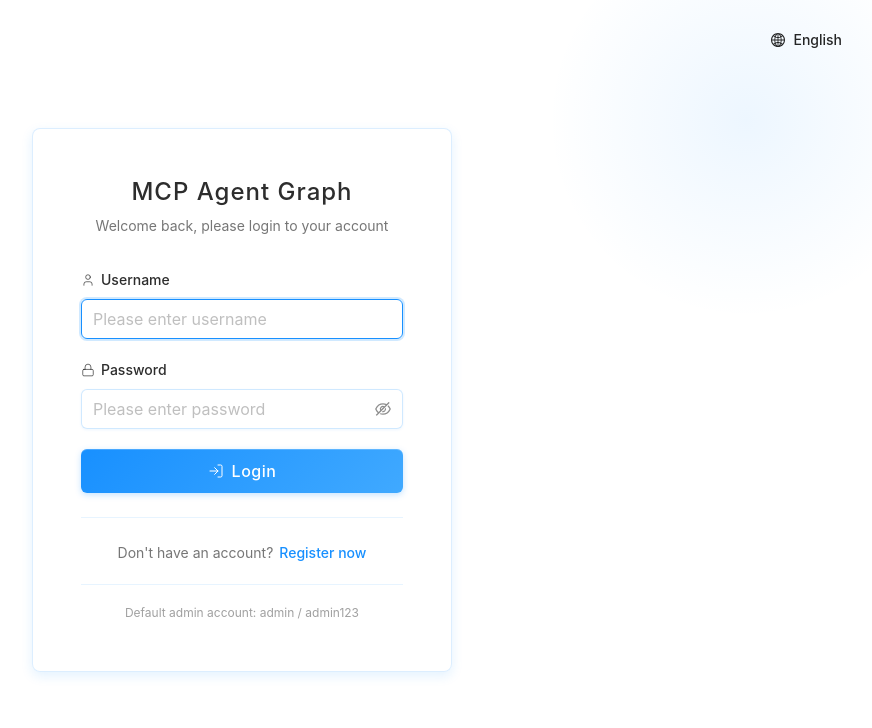
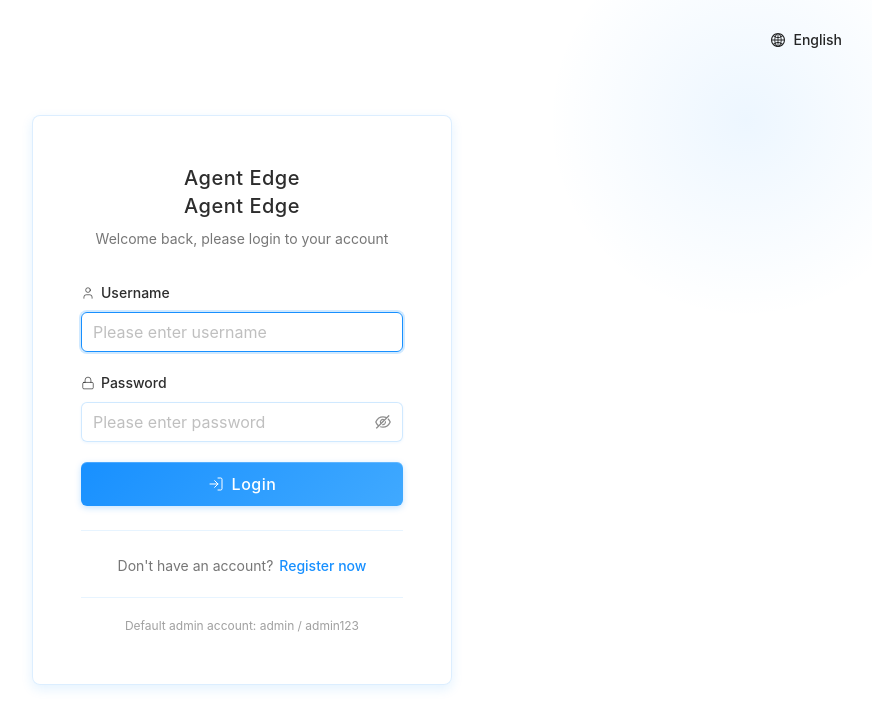
Before and after one commit to Blizzard-cyber/AgentGraph, a React (Vite) app in the folder frontend/: page /login in a window 1280 px wide. Shown: the top 728 px of the page, without its empty margins (398-1270 px from the left). Built offline with nearby package versions, Linux system fonts and the light colour scheme.

Commit message:
style(workspace）：修改mag系统名称

```diff
--- a/frontend/src/App.tsx
+++ b/frontend/src/App.tsx
@@ -37,7 +37,7 @@ const AppContent: React.FC = () => {
 
   useEffect(() => {
     // 设置页面标题
-    document.title = "MCP Agent Graph";
+    document.title = "Agent Edge - 自进化云边系统智能底座";
   }, []);
 
   return (
--- a/frontend/src/layouts/WorkspaceLayout.tsx
+++ b/frontend/src/layouts/WorkspaceLayout.tsx
@@ -113,14 +113,16 @@ const WorkspaceLayout: React.FC<WorkspaceLayoutProps> = ({ children }) => {
   };
 
   const titleStyle: CSSProperties = {
-    fontSize: '15px',
-    fontWeight: 500,
-    color: '#2d2d2d',
+    fontSize: '18px',
+    fontWeight: 600,
     margin: 0,
     letterSpacing: '0.5px',
     opacity: collapsed ? 0 : 1,
     transition: 'opacity 0.3s ease',
-    whiteSpace: 'nowrap'
+    whiteSpace: 'normal',
+    wordBreak: 'keep-all',
+    lineHeight: '1.3',
+    maxWidth: '240px'
   };
 
   // 导航区域样式
@@ -189,6 +191,38 @@ const WorkspaceLayout: React.FC<WorkspaceLayoutProps> = ({ children }) => {
             from { opacity: 0; }
             to { opacity: 1; }
           }
+
+          @keyframes titleGlow {
+            0%, 100% { text-shadow: 0 0 8px rgba(24, 144, 255, 0.2); }
+            50% { text-shadow: 0 0 12px rgba(24, 144, 255, 0.4); }
+          }
+
+          @keyframes subtleSlide {
+            0% { transform: translateY(-2px); opacity: 0; }
+            100% { transform: translateY(0); opacity: 1; }
+          }
+
+          .workspace-title {
+            color: #1890ff;
+            animation: titleGlow 3s ease-in-out infinite;
+            font-family: -apple-system, BlinkMacSystemFont, 'Segoe UI', 'PingFang SC', 'Hiragino Sans GB', 'Microsoft YaHei', sans-serif;
+          }
+
+          .workspace-title-line:nth-child(1) {
+            animation: subtleSlide 0.6s ease-out;
+            color: #1890ff;
+            display: block;
+          }
+
+          .workspace-title-line:nth-child(3) {
+            animation: subtleSlide 0.6s ease-out 0.15s backwards;
+            font-size: 0.9em;
+            letter-spacing: 1px;
+            color: #096dd9;
+            display: block;
+            text-align: center;
+            margin-top: -4px;
+          }
         `}
       </style>
 
@@ -198,7 +232,16 @@ const WorkspaceLayout: React.FC<WorkspaceLayoutProps> = ({ children }) => {
           {/* Header */}
           <div style={headerStyle}>
             <div style={headerDecorStyle} />
-            {!collapsed && <h3 style={titleStyle}>{t('pages.workspace.title')}</h3>}
+            {!collapsed && (
+              <h3 style={titleStyle} className="workspace-title">
+                {t('pages.workspace.title').split('\n').map((line, idx) => (
+                  <React.Fragment key={idx}>
+                    <span className="workspace-title-line">{line}</span>
+                    {idx === 0 && <br />}
+                  </React.Fragment>
+                ))}
+              </h3>
+            )}
             <Button
               type="text"
               icon={collapsed ? <ChevronRight size={16} strokeWidth={1.5} /> : <ChevronLeft size={16} strokeWidth={1.5} />}
--- a/frontend/src/pages/LoginPage.tsx
+++ b/frontend/src/pages/LoginPage.tsx
@@ -112,10 +112,15 @@ const LoginPage: React.FC = () => {
             margin: '0 0 8px 0',
             color: '#2d2d2d',
             fontWeight: 500,
-            letterSpacing: '1px',
-            fontSize: '24px'
+            letterSpacing: '0.5px',
+            fontSize: '20px',
+            lineHeight: '1.4',
+            whiteSpace: 'normal',
+            wordBreak: 'break-word'
           }}>
-            {t('common.appName')}
+            {t('common.appName').split(' Agent Edge')[0]}
+            <br />
+            Agent Edge
           </Title>
           <Text style={{
             color: 'rgba(45, 45, 45, 0.65)',
```
Also changed, not shown: frontend/src/i18n/translations/en.json, frontend/src/i18n/translations/zh.json.
